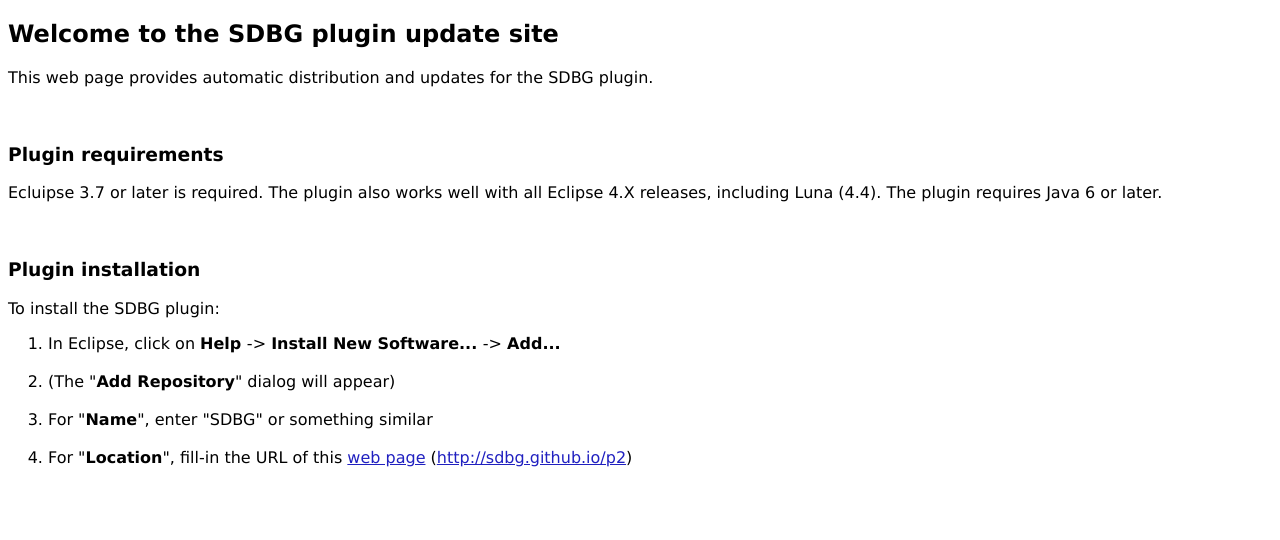
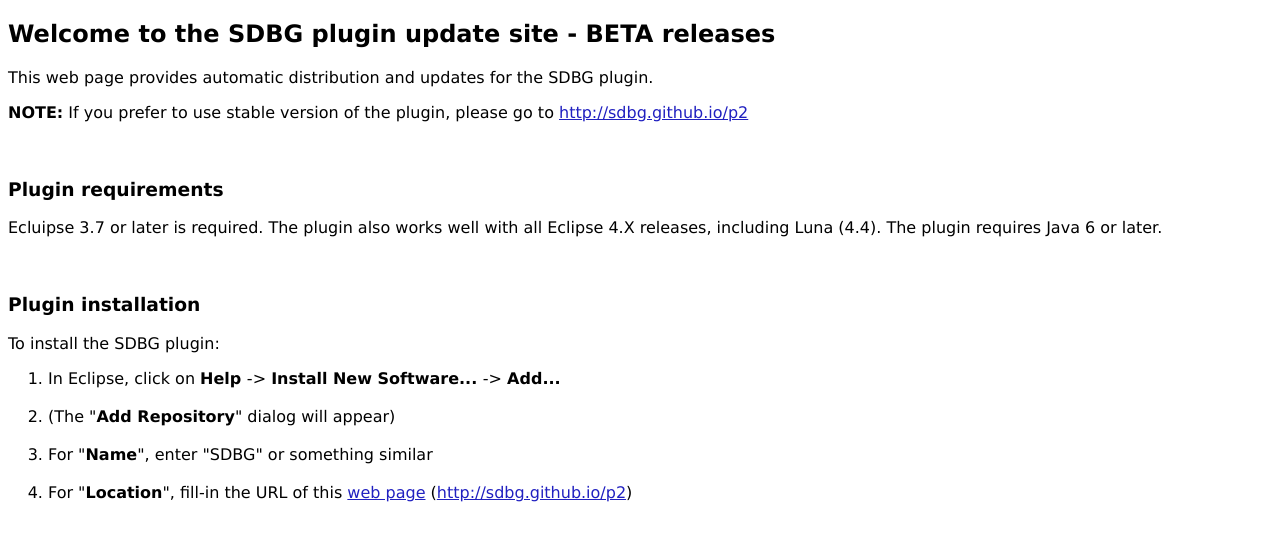
Before and after one commit to sdbg/sdbg.github.io, a plain HTML site: page p2beta/index.html in a window 1280 px wide. Drawn offline with Linux system fonts and the light colour scheme.

Commit message:
Better designation of the beta update site

```diff
--- a/p2beta/index.html
+++ b/p2beta/index.html
@@ -1,7 +1,7 @@
 <!DOCTYPE html>
 <html>
 <head>
-<title>SDBG Plugin Update Site</title>
+<title>SDBG Plugin Update Site - BETA releases</title>
 <style>
 a:link, a:visited , a:hover, a:active {
 	color: #2020c0;
@@ -10,11 +10,12 @@ a:link, a:visited , a:hover, a:active {
 </head>
 <body>
 <font face="Verdana, Vera, Sans">
-<h2>Welcome to the SDBG plugin update site</h2>
+<h2>Welcome to the SDBG plugin update site - BETA releases</h2>
 
 <p>
 This web page provides automatic distribution and updates for the SDBG plugin.
-
+<p>
+<b>NOTE:</b> If you prefer to use stable version of the plugin, please go to <a href="http://sdbg.github.io/p2">http://sdbg.github.io/p2</a>
 <br><br><br>
 <h3>Plugin requirements</h3>
 <p>Ecluipse 3.7 or later is required. The plugin also works well with all Eclipse 4.X releases, including Luna (4.4).
@@ -29,7 +30,7 @@ To install the SDBG plugin:
 <li> In Eclipse, click on <b> Help </b> -&gt; <b> Install New Software... </b> -&gt; <b> Add... </b><br><br>
 <li> (The &quot;<b>Add Repository</b>&quot; dialog will appear)<br><br>
 <li> For &quot;<b>Name</b>&quot;, enter "SDBG" or something similar<br><br>
-<li> For &quot;<b>Location</b>&quot;, fill-in the URL of this <a href="http://sdbg.github.io/p2">web page</a>
+<li> For &quot;<b>Location</b>&quot;, fill-in the URL of this <a href="http://sdbg.github.io/p2beta">web page</a>
 (<a href="http://sdbg.github.io/p2">http://sdbg.github.io/p2</a>)<br><br>
 </ol>
 </font>
```
